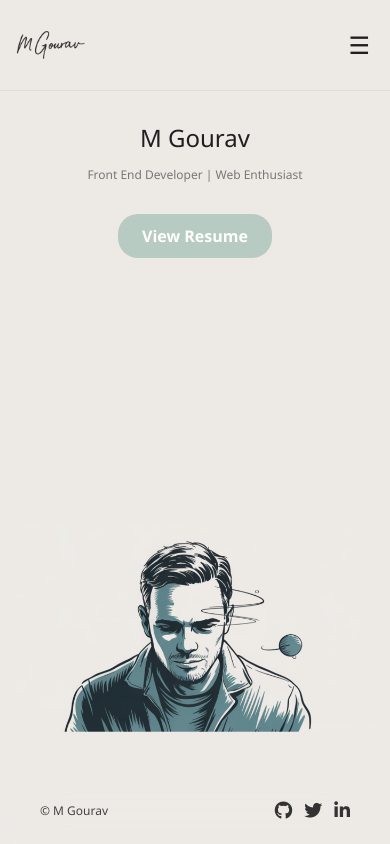
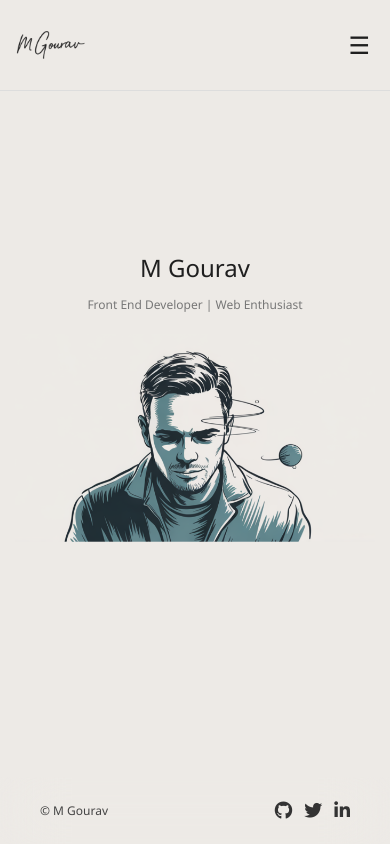
Before and after one commit to gourav1405/portfolio, a React (Vite) app: page / in a window 390 px wide. Built offline with nearby package versions, Linux system fonts and the light colour scheme.

Commit message:
Made: Home Page Responsive

```diff
--- a/src/styles/home.css
+++ b/src/styles/home.css
@@ -11,13 +11,13 @@ html {
   display: flex;
   flex-direction: column;
   height: 100vh;
-  overflow: hidden;
+  overflow-x: hidden;
 }
 .navbar {
   display: flex;
   justify-content: space-between;
   align-items: center;
-  padding: 0px 40px;
+  padding: 0 40px;
   border-bottom: 1px solid #ddd;
   position: fixed;
   width: 100%;
@@ -25,28 +25,34 @@ html {
   background-color: #edeae6;
   top: 0;
 }
+
 .logo {
   transform: scale(1.5);
 }
+
 .nav-links {
   display: flex;
   list-style: none;
   gap: 30px;
 }
+
 .nav-links li {
   cursor: pointer;
   font-size: 14px;
   transition: color 0.3s;
 }
+
 .nav-links li .active {
   text-decoration: underline;
   font-weight: bold;
   color: #1f1f1f;
 }
+
 .nav-links li:hover {
   color: #555;
   text-decoration: underline;
 }
+
 .contact-button {
   padding: 8px 16px;
   border: none;
@@ -56,6 +62,7 @@ html {
   cursor: pointer;
   font-size: 14px;
 }
+
 .menu-toggle {
   display: none;
   font-size: 24px;
@@ -63,6 +70,7 @@ html {
   border: none;
   color: #1f1f1f;
 }
+
 .mobile-menu {
   display: none;
 }
@@ -106,7 +114,7 @@ html {
 }
 
 .illustration {
-  margin-top: 60px;
+  margin-top: 50px;
   max-width: 320px;
   margin-left: auto;
   margin-right: auto;
@@ -159,11 +167,40 @@ html {
   font-size: 12px;
   color: #666;
 }
+
 @media (max-width: 768px) {
+  .main-content {
+    display: flex;
+    flex-direction: column;
+    justify-content: center;
+    align-items: center;
+    flex: 1;
+    text-align: center;
+    padding: 40px 20px;
+    height: calc(100vh - 320px);
+    margin-top: 0;
+    height: 100vh;
+  }
+
+  .main-content h1 {
+    font-size: 28px;
+  }
+
+  .subtitle {
+    font-size: 13px;
+    margin-bottom: 20px;
+  }
+
+  .primary-button {
+    font-size: 13px;
+    padding: 10px 22px;
+  }
+
   .navbar {
     padding: 15px 20px;
   }
-    .menu-toggle {
+
+  .menu-toggle {
     display: block;
   }
 
@@ -175,16 +212,6 @@ html {
     display: none;
   }
 
-  .illustration {
-    display: flex;
-    justify-content: center;
-    align-items: flex-end
-    margin-top: 20px;
-  }
-
-  .profile-image {
-    margin-top: 15rem;
-  }
   .nav-links {
     display: none;
     flex-direction: column;
@@ -198,9 +225,11 @@ html {
     border-radius: 0 0 8px 8px;
     box-shadow: -2px 2px 10px rgba(0, 0, 0, 0.2);
   }
+
   .nav-links.active {
     display: flex;
   }
+
   .nav-links li {
     padding: 10px 20px;
     border-bottom: 1px solid #ddd;
@@ -210,37 +239,24 @@ html {
     border-bottom: none;
   }
 
-  .menu-toggle {
-    display: block;
+  .illustration {
+    display: flex;
+    justify-content: center;
+    align-items: flex-end;
+    margin-top: 0;
+    margin-bottom: 20px;
+    max-width: 240px;
+    margin-left: auto;
+    margin-right: auto;
   }
 
-  .main-content {
-    padding: 80px 20px 60px 20px;
-  }
-
-  .main-content h1 {
-    font-size: 28px;
-  }
-
-  .mobile-contact {
-    color: #1f1f1f;
-    font-weight: bold;
-  }
-
-  .subtitle {
-    font-size: 13px;
-  }
-
-  .illustration {
-    max-width: 240px;
+  .profile-image {
+    width: 100%;
+    transform: scale(1.2);
   }
 }
 
 @media (max-width: 480px) {
-  .main-content {
-    padding: 60px 20px 60px 20px;
-  }
-
   .main-content h1 {
     font-size: 24px;
   }
@@ -248,7 +264,21 @@ html {
   .subtitle {
     font-size: 12px;
   }
+
+  .mobile-menu {
+    display: block;
+  }
+
+  .primary-button {
+    font-size: 12px;
+    padding: 8px 18px;
+  }
+
+  .profile-image {
+    transform: scale(1.1);
+  }
 }
+
 .footer-overlay {
   padding: 20px 40px;
   background: transparent;
@@ -257,6 +287,12 @@ html {
   display: flex;
   justify-content: center;
   align-items: center;
+}
+
+.main-content,
+.footer-content {
+  max-width: 100%;
+  box-sizing: border-box;
 }
 
 .footer-content {
@@ -278,6 +314,7 @@ html {
   font-size: 18px;
   transition: color 0.3s;
 }
+
 .footer-icons a:hover {
   color: #000;
 }
```
